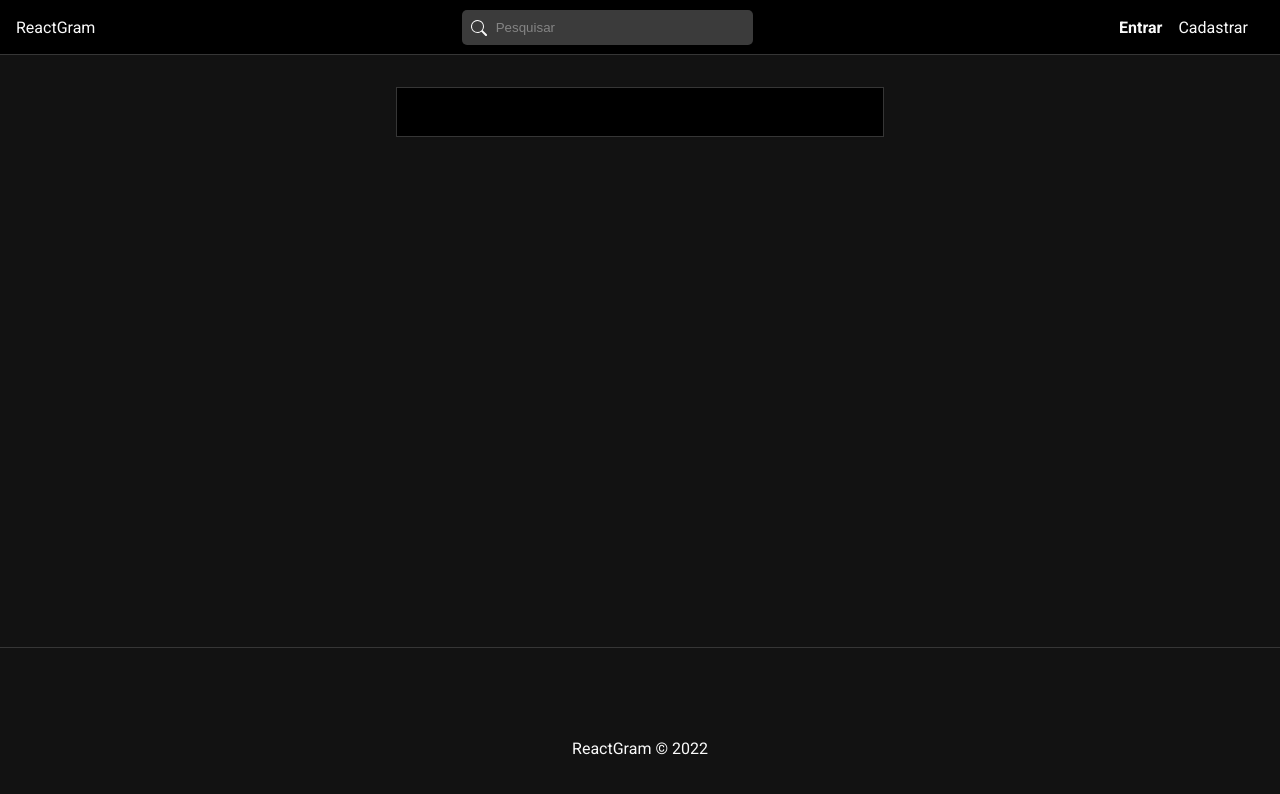
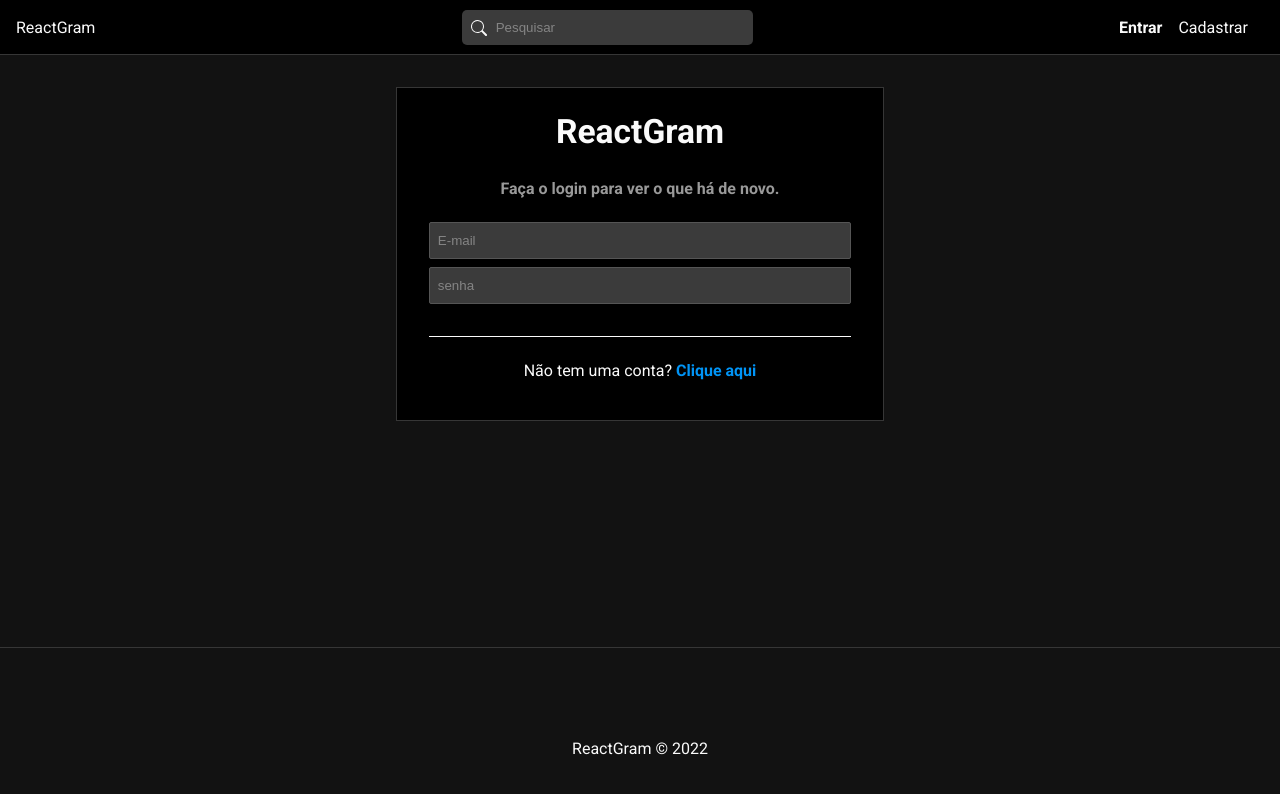
Before and after one commit to emvalencaf/reactgram, a React (Create React App) app in the folder frontend/: page /login in a window 1280 px wide. Shown: the top 794 px of the page. Built offline with nearby package versions, Linux system fonts and the light colour scheme.

Commit message:
login html, auth service login, redux login

```diff
--- a/frontend/src/pages/Auth/Login.page.js
+++ b/frontend/src/pages/Auth/Login.page.js
@@ -1,10 +1,54 @@
+
+
+// Components
+import { Link } from 'react-router-dom';
+import Message from '../../components/Message.component';
+
+
+// Hooks
+import { useEffect, useState } from 'react';
+import { useSelector, useDispatch } from 'react-redux';
+
+
+// Redux
+
 // styles
 import './Auth.css';
 
 const Login = () => {
+
+  const [email, setEmail] = useState("");
+  const [password, setPassword] = useState("");
+
+
+  const handleSubmit = (e) => {
+
+    e.preventDefault();
+
+  };
+
+
   return (
     <div id='login'>
-
+      <h2>ReactGram</h2>
+      <p className='subtitle'>Faça o login para ver o que há de novo.</p>
+      <form
+        onSubmit={handleSubmit}
+      >
+        <input
+          type="email"
+          value={email}
+          onChange={(e) => setEmail(e.target.value)}
+          placeholder="E-mail"
+        />
+        <input
+          type="password"
+          value={password}
+          onChange={(e) => setPassword(e.target.value)}
+          placeholder="senha"
+        />
+      </form>
+      <p>Não tem uma conta? <Link to="/register">Clique aqui</Link></p>
     </div>
   )
 }
--- a/frontend/src/services/auth.service.js
+++ b/frontend/src/services/auth.service.js
@@ -37,9 +37,35 @@
 
 };
 
+// Sign in an user
+const login = async (data) => {
+
+    const config = requestConfig('POST', data);
+
+    try{
+
+        const res = await fetch(api + '/users/login', config)
+            .then(res => res.json())
+            .catch(err => err);
+
+        if(res){
+
+            localStorage.setItem("user", JSON.stringify(res));
+        };
+
+        return res;
+
+    } catch(err){
+
+        console.log(err);
+    };
+
+}
+
 const authService = {
     register,
-    logout
+    logout,
+    login
 }
 
 export default authService;
--- a/frontend/src/slices/auth.slice.js
+++ b/frontend/src/slices/auth.slice.js
@@ -5,14 +5,14 @@
 const user = JSON.parse(localStorage.getItem("user"));
 
 const initialState = {
-    user: user? user: null,
+    user: user ? user : null,
     error: false,
     success: false,
     loading: false
 };
 
 // Register an user and sign in
-export const register = createAsyncThunk("auth/register", async (user, thunkAPI) =>{
+export const register = createAsyncThunk("auth/register", async (user, thunkAPI) => {
 
     console.log(user);
 
@@ -21,7 +21,7 @@
     console.log(data);
 
     // Check for errors
-    if(data.errors) return thunkAPI.rejectWithValue(data.errors[0]);
+    if (data.errors) return thunkAPI.rejectWithValue(data.errors[0]);
 
     return data;
 });
@@ -33,23 +33,38 @@
 
 });
 
+// Sign in an user
+export const login = createAsyncThunk("auth/login", async (user, thunkAPI) => {
+
+    console.log(user);
+
+    const data = await authService.login(user);
+
+    console.log(data);
+
+    // Check for errors
+    if (data.errors) return thunkAPI.rejectWithValue(data.errors[0]);
+
+    return data;
+});
+
 export const authSlice = createSlice({
     name: "auth",
     initialState,
-    reducers:{
+    reducers: {
         reset: (state) => {
-            state.loading = false,
-            state.error = false,
-            state.success = false
+            state.loading = false;
+            state.error = false;
+            state.success = false;
         },
     },
     extraReducers: (builder) => {
         builder
             .addCase(register.pending, (state) => {
-            state.loading = true;
-            state.error = true;
+                state.loading = true;
+                state.error = null;
             })
-            .addCase(register.fulfilled, (state, action) =>{
+            .addCase(register.fulfilled, (state, action) => {
                 state.loading = false;
                 state.success = true;
                 state.error = null;
@@ -60,10 +75,25 @@
                 state.error = action.payload;
                 state.user = null;
             })
-            .addCase(logout.fulfilled, (state, action) =>{
+            .addCase(logout.fulfilled, (state, action) => {
                 state.loading = false;
                 state.success = true;
                 state.error = null;
+                state.user = null;
+            })
+            .addCase(login.pending, (state) => {
+                state.loading = true;
+                state.error = null;
+            })
+            .addCase(login.fulfilled, (state, action) => {
+                state.loading = false;
+                state.success = true;
+                state.error = null;
+                state.user = action.payload;
+            })
+            .addCase(login.rejected, (state, action) => {
+                state.loading = false;
+                state.error = action.payload;
                 state.user = null;
             })
 
```
